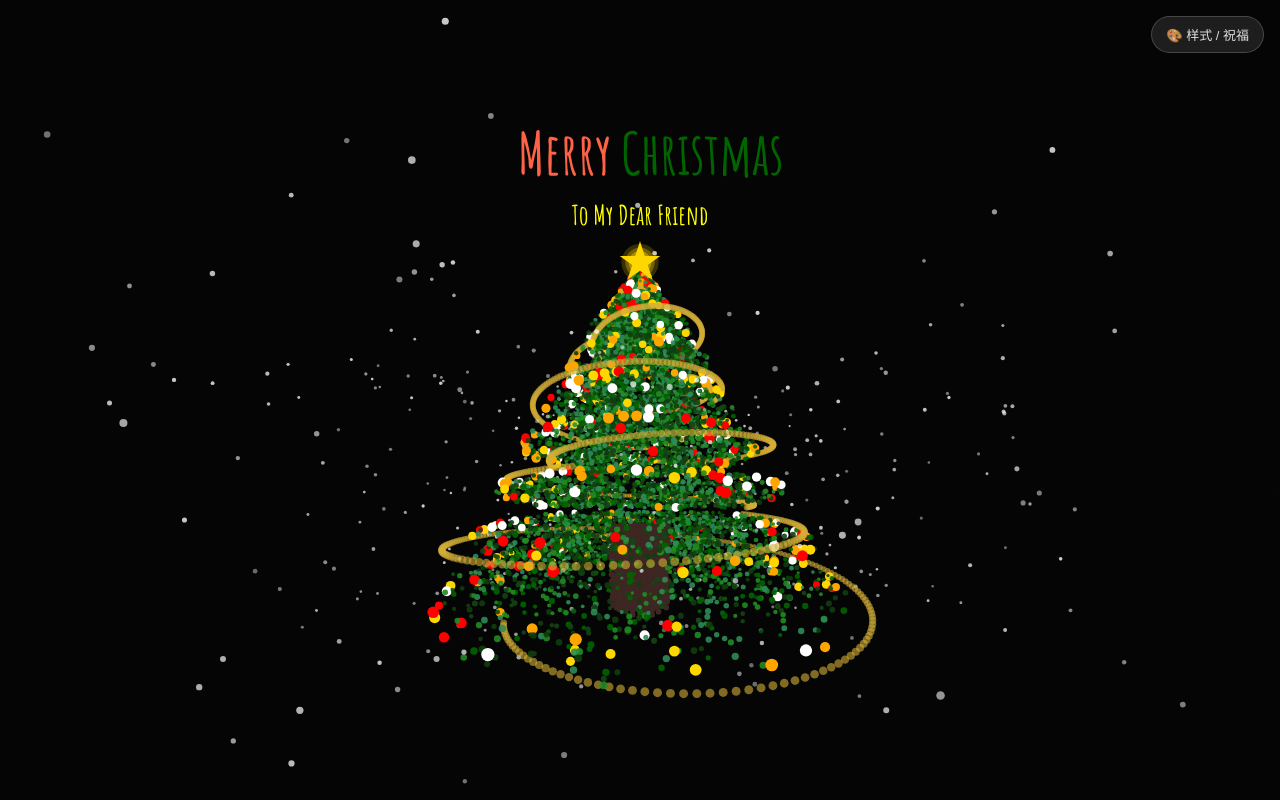
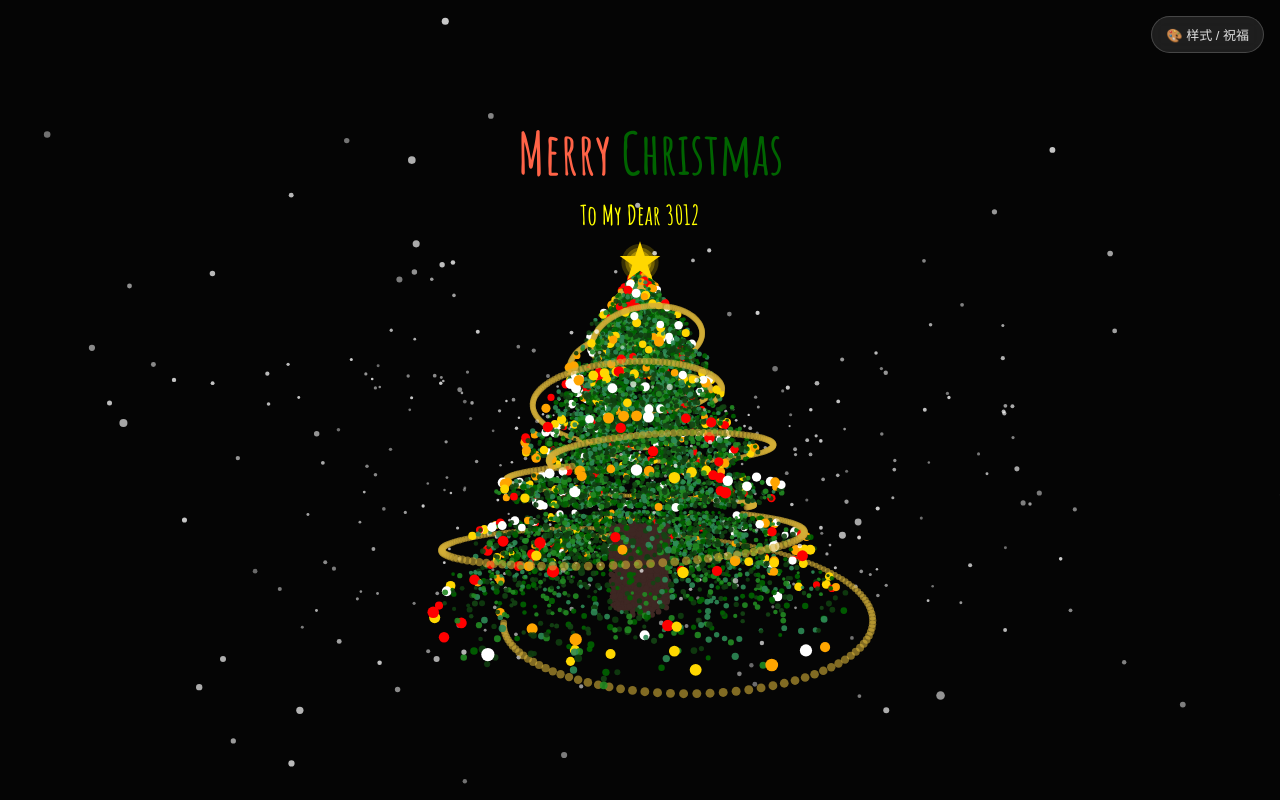
Before and after one commit to lnnt/t, a plain HTML site: page index.html in a window 1280 px wide. Drawn offline with Linux system fonts and the light colour scheme; animation ran at ten frames a second; a web font is replaced by a local one.

Commit message:
fix(ui): To My Dear 3012

```diff
--- a/index.html
+++ b/index.html
@@ -797,7 +797,7 @@
     // 读取 URL 查询参数（如 ?style=3&to=Alice）
     const urlParams = new URLSearchParams(window.location.search);
     let currentStyleId = STYLES[urlParams.get("style")] ? urlParams.get("style") : "1";
-    let customToText = urlParams.get("to") || "To My Dear Friend";
+    let customToText = urlParams.get("to") || "To My Dear 3012";
 
     // 初始化 DOM 控件状态
     const styleSelect = document.getElementById("styleSelect");
```
